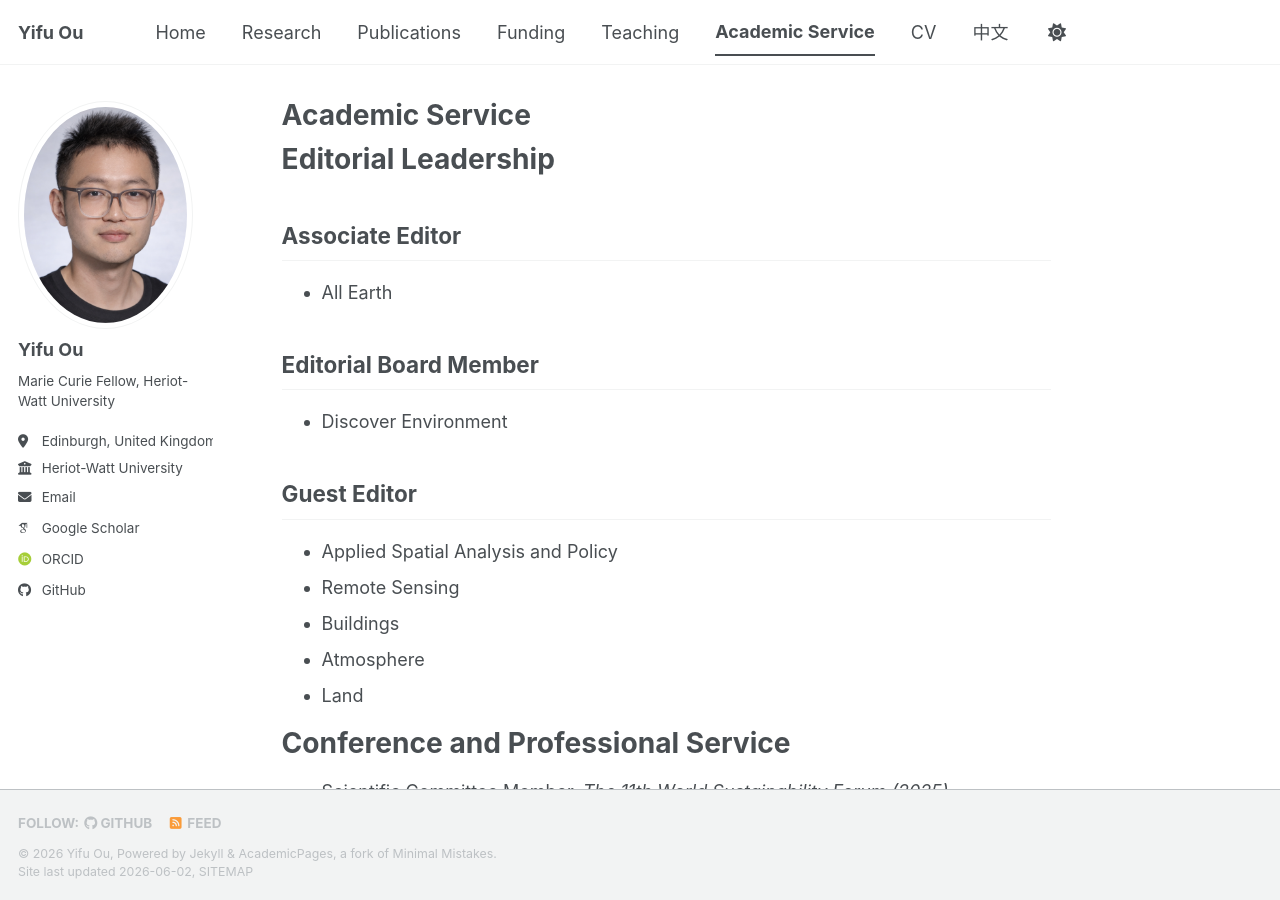
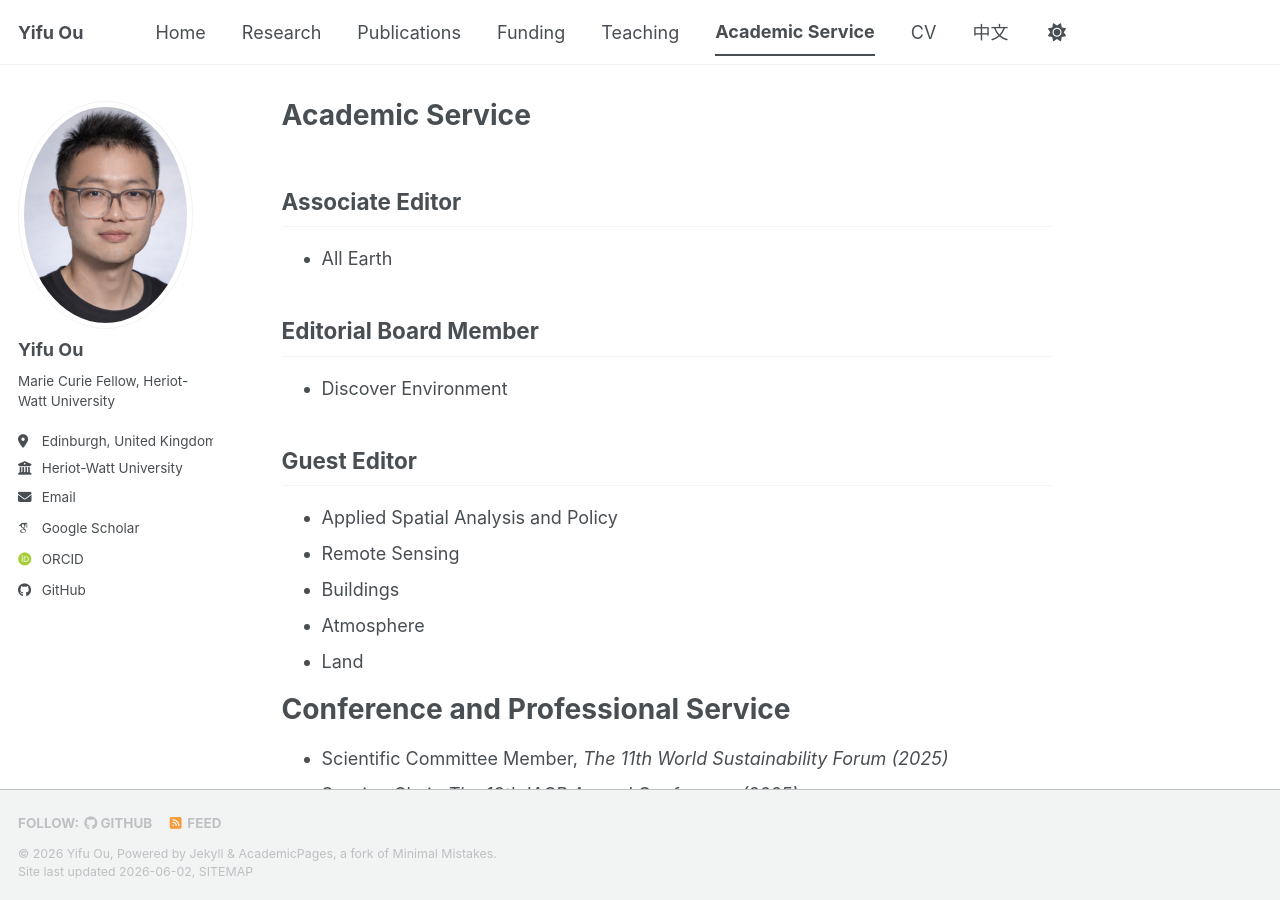
Before and after one commit to YifuOu/YifuOu.github.io, a Jekyll site: the page built from _pages/service.md, in a window 1280 px wide and 900 px high. Built offline with Jekyll 4.4.1, drawn with Linux system fonts in a browser that asks for light colours; some web fonts are replaced; a script bundle is joined from its source files by our own code; library files that are not in the unit come from our copies.

Commit message:
Update service.md

```diff
--- a/_pages/service.md
+++ b/_pages/service.md
@@ -5,8 +5,6 @@ title: "Academic Service"
 permalink: /service/
 author_profile: true
 ---
-
-# Editorial Leadership
 
 ## Associate Editor
 
```
